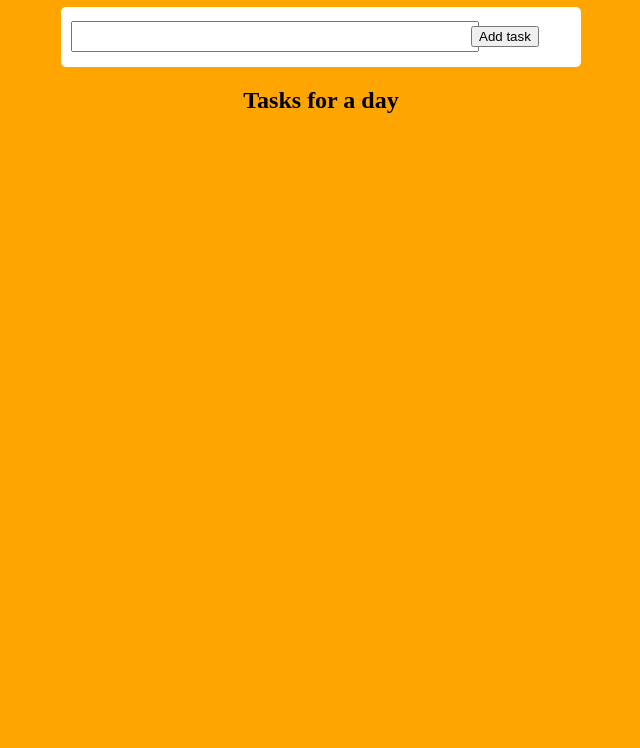
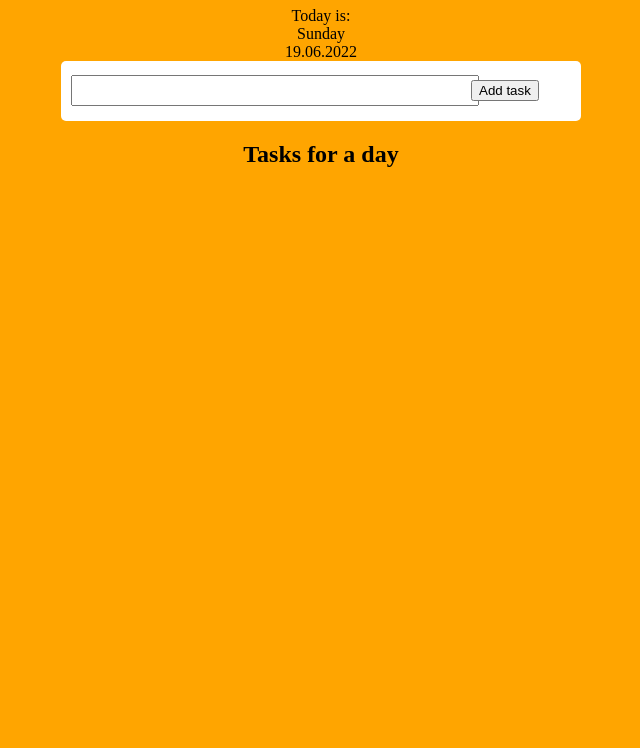
Before and after one commit to bLuDd1/todo-list, a plain HTML site: page index.html in a window 1280 px wide. Shown: the part 73-821 px from the top of the page, without its empty margins (319-959 px from the left). Drawn offline with Linux system fonts and the light colour scheme.

Commit message:
Added new functions to show date.

```diff
--- a/index.html
+++ b/index.html
@@ -9,6 +9,9 @@
 <body>
     <h1>ToDo List</h1>
     <div class="container">
+        <div class="today-greeting">Today is:</div>
+        <div class="current-day"> </div>
+        <div class="current-date"> </div>
         <div class="todo-container">
             <div class="input-container">
                 <input type="text" id="task">
--- a/script.js
+++ b/script.js
@@ -3,6 +3,8 @@
 const addTask = document.getElementById('add-task');
 const descriptionTask = document.getElementById('task');
 const todosContainer = document.querySelector('.todos-container');
+const currentDate = document.querySelector('.current-date');
+const currentDay = document.querySelector('.current-day');
 
 let tasks;
 if (!localStorage.tasks) {
@@ -87,3 +89,38 @@ addTask.onclick = () => {
   coupleFunctions();
   descriptionTask.value = '';
 };
+
+const zeroFormat = (value) => {
+  if (value < 10) { // Months that starts with '0'
+    value = '0' + value;
+  }
+  return value;
+};
+
+// Shows current date
+const showCurrentDate = () => {
+  const currentDate = new Date();
+  const day = zeroFormat(currentDate.getDate());
+  const month = zeroFormat(currentDate.getMonth() + 1);
+  const year = zeroFormat(currentDate.getFullYear());
+  return day + '.' + month + '.' + year;
+};
+
+currentDate.innerHTML = showCurrentDate();
+
+const showCurrentDay = () => {
+  const days = [
+    'Sunday',
+    'Monday',
+    'Tuesday',
+    'Wednesday',
+    'Thursday',
+    'Friday',
+    'Saturday'
+  ];
+  const date = new Date();
+  const currentDay = date.getDay();
+  return days[currentDay];
+};
+
+currentDay.innerHTML = showCurrentDay();
```
